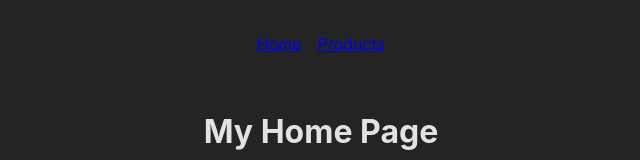
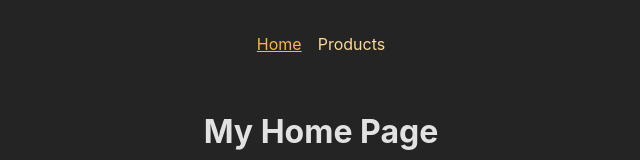
Before and after one commit to towficaziz/react-spa, a React (Create React App) app: page / in a window 1280 px wide. Shown: the top 160 px of the page, without its empty margins (319-959 px from the left). Built offline with nearby package versions, Linux system fonts and the light colour scheme.

Commit message:
Working with Navigation Link

```diff
--- a/src/components/MainNavigation.js
+++ b/src/components/MainNavigation.js
@@ -1,15 +1,33 @@
-import { Link } from "react-router-dom";
+import { NavLink } from "react-router-dom";
 
-import classes from './MainNavigation.module.css';
+import classes from "./MainNavigation.module.css";
 
-function MainNavigation(){
-
+function MainNavigation() {
   return (
     <header className={classes.header}>
       <nav>
         <ul className={classes.list}>
-                    <li><Link to='/'>Home</Link></li>
-                    <li><Link to='/products'>Products</Link></li>
+          <li>
+            <NavLink
+              to="/"
+              className={({ isActive }) =>
+                isActive ? classes.active : undefined
+              }
+              end
+            >
+              Home
+            </NavLink>
+          </li>
+          <li>
+            <NavLink
+            to="/products"
+            className={({ isActive }) =>
+                isActive ? classes.active : undefined
+              }
+            >
+                Products
+            </NavLink>
+          </li>
         </ul>
       </nav>
     </header>
--- a/src/components/MainNavigation.module.css
+++ b/src/components/MainNavigation.module.css
@@ -10,3 +10,14 @@
     display: flex;
     gap: 1rem;
 }
+
+.list a {
+    text-decoration: none;
+    color: var(--color-primary-400);
+}
+
+.list a:hover,
+.list a.active {
+    color: var(--color-primary-800);
+    text-decoration: underline;
+}
```
Lines whose indentation alone changed are shown as unchanged.
